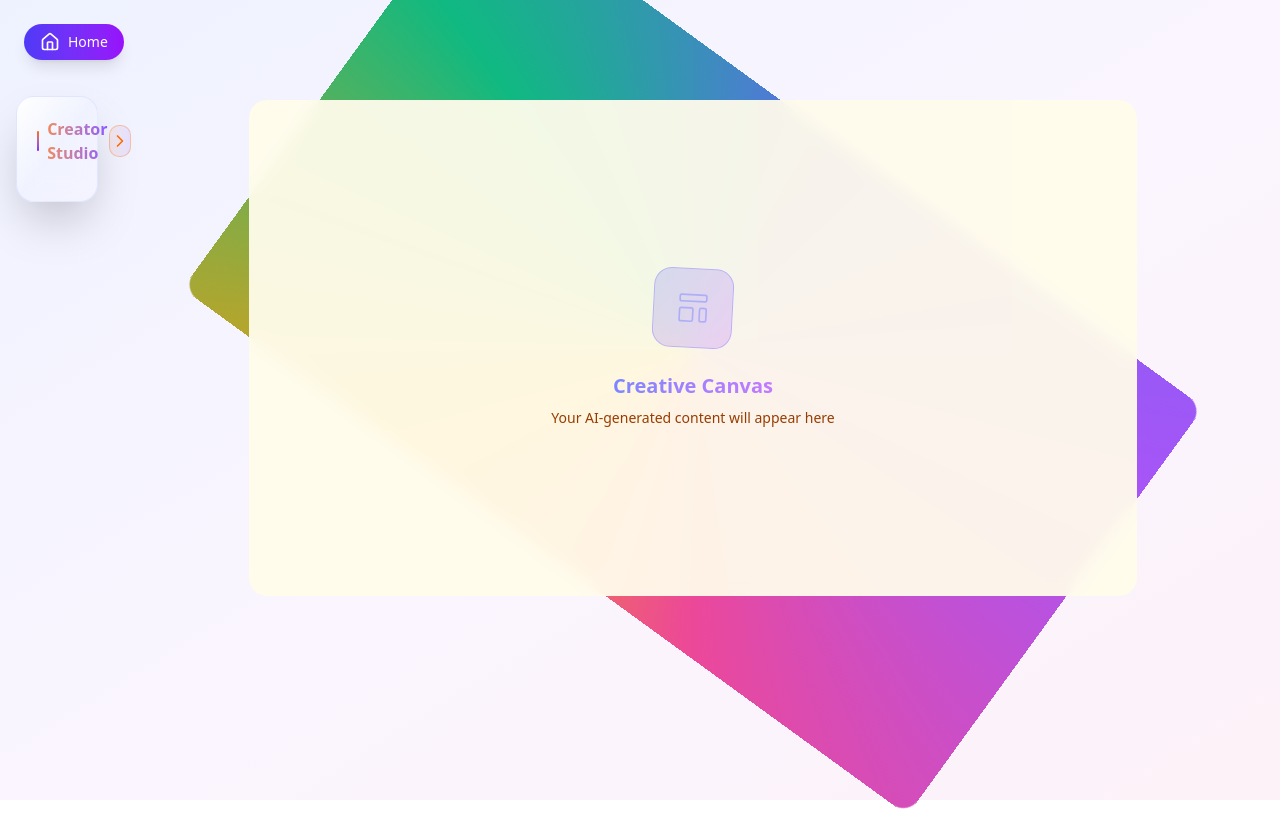
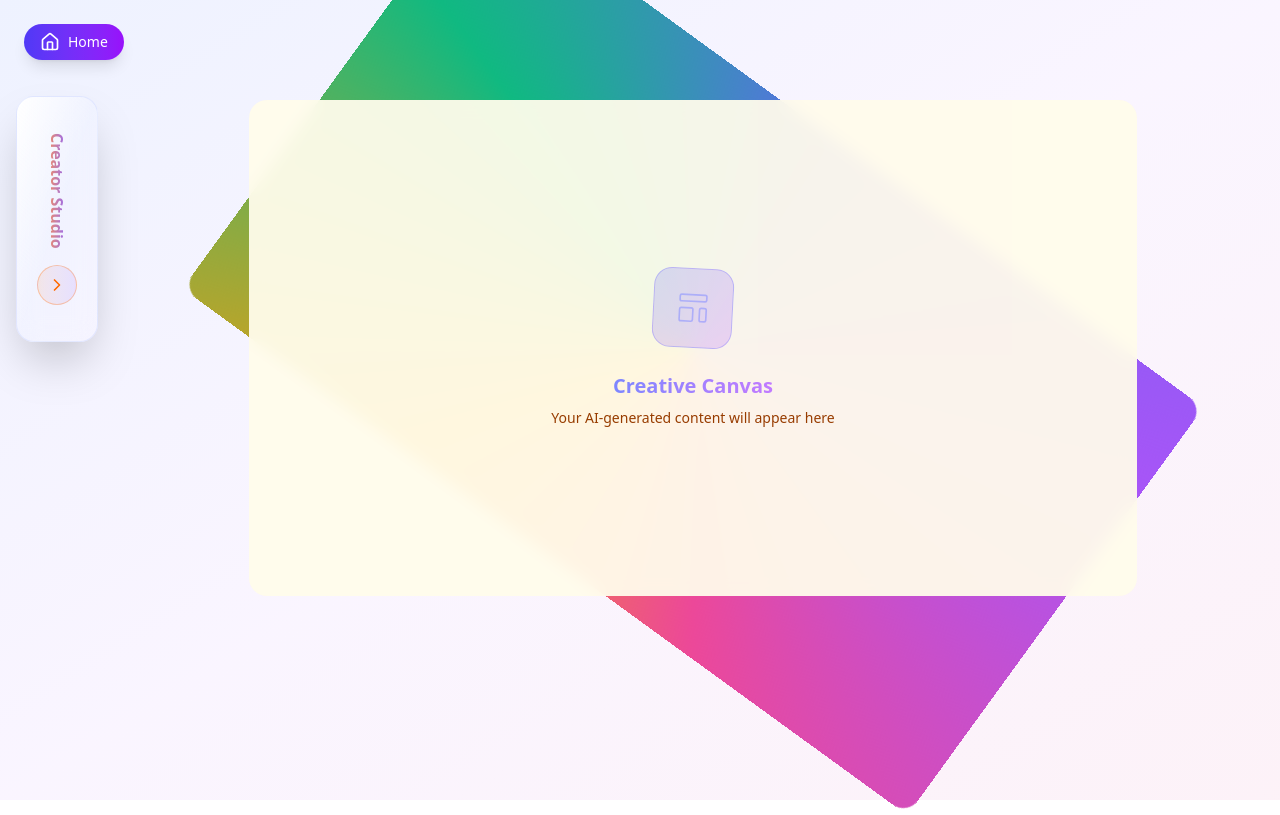
Before and after one commit to narendraAnalytics/Thumbl, a Next.js app: page /dashboard in a window 1280 px wide. Both pictures are taken after a click on the button 379 px from the left and 133 px from the top of the page. Built offline with nearby package versions, Linux system fonts and the light colour scheme.

Commit message:
Added kannada language to the tab

```diff
--- a/src/components/dashboard/ControlPanel.tsx
+++ b/src/components/dashboard/ControlPanel.tsx
@@ -7,7 +7,7 @@ import { Textarea } from "@/components/ui/textarea"
 import { Label } from "@/components/ui/label"
 import type { IndianLanguage, ImageSize, AspectRatio, ThumbnailStyle } from "@/types/thumbnail"
 
-const LANGUAGES: IndianLanguage[] = ['Telugu', 'Hindi', 'Tamil', 'Marathi']
+const LANGUAGES: IndianLanguage[] = ['English', 'Telugu', 'Hindi', 'Tamil', 'Marathi', 'Kannada']
 const SIZES: ImageSize[] = ['1K', '2K', '4K']
 const STYLES: ThumbnailStyle[] = ['Cinematic', 'Cartoon', 'Sketch', '3D Art', 'Minimalist']
 
@@ -91,27 +91,50 @@ export function ControlPanel({
 
   return (
     <div className="bg-gradient-to-br from-white via-indigo-50/30 to-purple-50/30 backdrop-blur-md border border-indigo-200/40 rounded-2xl p-5 shadow-2xl transition-all duration-300 ease-in-out">
+      {!isPanelExpanded ? (
+        // COLLAPSED STATE: Vertical layout with rotated text
+        <div className="hidden lg:flex flex-col items-center justify-start gap-4 h-full py-4">
+          {/* Vertical "Creator Studio" Text */}
+          <div className="flex-1 flex items-center justify-center">
+            <h2
+              className="text-base font-bold whitespace-nowrap bg-gradient-to-r from-orange-400 to-violet-500 bg-clip-text text-transparent"
+              style={{ writingMode: 'vertical-rl', textOrientation: 'mixed' }}
+            >
+              Creator Studio
+            </h2>
+          </div>
+
+          {/* Expand Button */}
+          <button
+            type="button"
+            onClick={onTogglePanel}
+            aria-label="Show panel"
+            title="Show panel"
+            className="flex items-center justify-center w-10 h-10 rounded-full bg-gradient-to-r from-orange-500/10 to-violet-600/10 hover:from-orange-500/20 hover:to-violet-600/20 border border-orange-500/30 transition-all hover:scale-110 active:scale-95"
+          >
+            <ChevronRight className="w-5 h-5 text-orange-500" />
+          </button>
+        </div>
+      ) : (
+        // EXPANDED STATE: Normal horizontal header
         <div className="flex items-center justify-between mb-4">
           <h2 className="text-base font-bold flex items-center gap-2 bg-gradient-to-r from-orange-400 to-violet-500 bg-clip-text text-transparent">
             <span className="w-1 h-5 bg-gradient-to-b from-orange-500 to-violet-600 rounded-full"></span>
             Creator Studio
           </h2>
 
-        {/* Toggle Button - Desktop Only */}
+          {/* Collapse Button - Desktop Only */}
           <button
             type="button"
             onClick={onTogglePanel}
-          aria-label={isPanelExpanded ? 'Hide panel' : 'Show panel'}
-          title={isPanelExpanded ? 'Hide panel' : 'Show panel'}
+            aria-label="Hide panel"
+            title="Hide panel"
             className="hidden lg:flex items-center justify-center w-8 h-8 rounded-lg bg-gradient-to-r from-orange-500/10 to-violet-600/10 hover:from-orange-500/20 hover:to-violet-600/20 border border-orange-500/30 transition-all hover:scale-105 active:scale-95"
           >
-          {isPanelExpanded ? (
             <ChevronLeft className="w-5 h-5 text-orange-500" />
-          ) : (
-            <ChevronRight className="w-5 h-5 text-orange-500" />
-          )}
           </button>
         </div>
+      )}
 
       {/* Content visible on mobile always, on desktop based on isPanelExpanded */}
       <div className={isPanelExpanded ? '' : 'lg:hidden'}>
--- a/src/types/thumbnail.ts
+++ b/src/types/thumbnail.ts
@@ -1,4 +1,4 @@
-export type IndianLanguage = 'Telugu' | 'Hindi' | 'Tamil' | 'Marathi';
+export type IndianLanguage = 'Telugu' | 'Hindi' | 'Tamil' | 'Marathi' | 'English' | 'Kannada';
 
 export type ImageSize = '1K' | '2K' | '4K';
 
```
Lines whose indentation alone changed are shown as unchanged.
